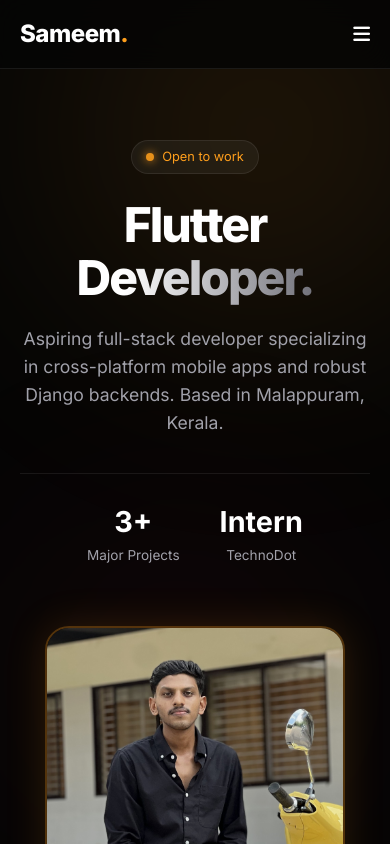
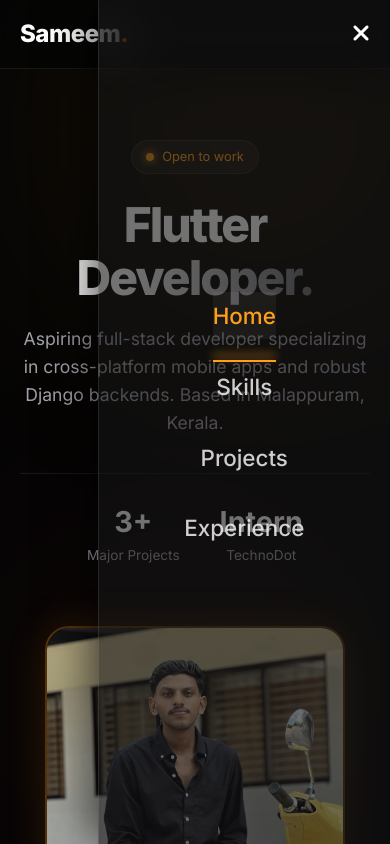
Before and after one commit to Shameem-t/shameem, a plain HTML site: page index.html in a window 390 px wide. Both pictures are taken after a click on the element 361 px from the left and 34 px from the top of the page. Shown: the top 844 px of the page. Drawn offline with nearby package versions, Linux system fonts and the light colour scheme.

Commit message:
Updated code / your message

```diff
--- a/index.html
+++ b/index.html
@@ -13,11 +13,11 @@
     <link rel="preconnect" href="https://fonts.googleapis.com">
     <link rel="preconnect" href="https://fonts.gstatic.com" crossorigin>
     <link href="https://fonts.googleapis.com/css2?family=Inter:wght@300;400;500;600;700;800&display=swap" rel="stylesheet">
+    <link rel="icon" type="image/png" href="fav.png">
+    <!-- FontAwesome Icons -->
+    <link rel="stylesheet" href="https://cdnjs.cloudflare.com/ajax/libs/font-awesome/6.4.0/css/all.min.css">
 
-    <!-- FontAwesome Icons (for UI icons) -->
-    <link rel="stylesheet" href="https://cdnjs.cloudflare.com/ajax/libs/font-awesome/6.4.0/css/all.min.css">
-        <link rel="icon" type="image/png" href="fav.png">
-    <!-- Devicon (for Tech Logos like Flutter, Python, Django) -->
+    <!-- Devicon (Tech Logos) -->
     <link rel="stylesheet" type='text/css' href="https://cdn.jsdelivr.net/gh/devicons/devicon@latest/devicon.min.css" />
 </head>
 <body>
@@ -26,7 +26,7 @@
     <div class="ambient-light-1"></div>
     <div class="ambient-light-2"></div>
 
-    <!-- FIXED HEADER (Navigation) -->
+    <!-- FIXED HEADER -->
     <nav class="fixed-header">
         <div class="nav-container">
             <a href="#" class="logo">Sameem<span class="dot-accent">.</span></a>
@@ -68,7 +68,7 @@
                         <span class="label">Major Projects</span>
                     </div>
                     <div class="stat">
-                        <span class="num">Intern</span>
+                        <span class="num" style="">Intern</span>
                         <span class="label">TechnoDot</span>
                     </div>
                 </div>
@@ -77,9 +77,9 @@
             <!-- Hero Visual (Your Photo) -->
             <div class="hero-visual">
                 <div class="visual-card photo-card">
-                    <!-- Make sure your image is named 'profile.jpg' -->
                     <img src="sammeem.jpeg" alt="Sameem T" class="profile-img">
 
+                    <!-- Floating Badges -->
                 </div>
             </div>
         </section>
@@ -108,7 +108,7 @@
                     <h3>Django</h3>
                 </div>
 
-                <!-- DRF (Using Server Icon) -->
+                <!-- DRF -->
                 <div class="skill-box">
                     <i class="fa-solid fa-server" style="color: #ff9f1c;"></i>
                     <h3>DRF</h3>
@@ -199,7 +199,7 @@
             </div>
         </section>
 
-        <!-- Contact Section / Footer -->
+        <!-- Contact Section -->
         <section id="contact" class="contact-section">
             <div class="contact-container">
 
@@ -258,10 +258,43 @@
 
     </main>
 
-    <!-- Script to Handle Active Navigation State -->
+    <!-- JS: Handles Mobile Menu & Scroll Spy -->
     <script>
+        // --- Mobile Menu Toggle Logic ---
+        const menuIcon = document.querySelector(".mobile-menu-icon");
+        const navLinksWrapper = document.querySelector(".nav-links");
+        const icon = menuIcon.querySelector("i");
+        const links = document.querySelectorAll(".nav-links li a");
+
+        menuIcon.addEventListener("click", () => {
+            // 1. Toggle the active class on the nav menu (Slide in/out)
+            navLinksWrapper.classList.toggle("active");
+
+            // 2. Switch Icon (Hamburger <-> X) & Lock Scroll
+            if (navLinksWrapper.classList.contains("active")) {
+                icon.classList.remove("fa-bars");
+                icon.classList.add("fa-xmark");
+                document.body.style.overflow = "hidden"; // Prevent background scrolling
+            } else {
+                icon.classList.add("fa-bars");
+                icon.classList.remove("fa-xmark");
+                document.body.style.overflow = "auto";
+            }
+        });
+
+        // 3. Close menu when clicking a link
+        links.forEach(link => {
+            link.addEventListener("click", () => {
+                navLinksWrapper.classList.remove("active");
+                icon.classList.add("fa-bars");
+                icon.classList.remove("fa-xmark");
+                document.body.style.overflow = "auto";
+            });
+        });
+
+        // --- Scroll Spy (Highlight Active Link) ---
         const sections = document.querySelectorAll("section");
-        const navLi = document.querySelectorAll(".nav-links li a");
+        const navItems = document.querySelectorAll(".nav-links li a");
 
         window.onscroll = () => {
             var current = "";
@@ -272,7 +305,7 @@
                 }
             });
 
-            navLi.forEach((a) => {
+            navItems.forEach((a) => {
                 a.classList.remove("active");
                 if (a.getAttribute('href').includes(current) && current !== "") {
                      a.classList.add("active");
--- a/style.css
+++ b/style.css
@@ -3,7 +3,7 @@
     --bg-dark: #050505;
     --card-bg: #121212;
     --border-color: rgba(255, 255, 255, 0.08);
-    --primary: #ff9f1c; /* Warm Orange/Yellow Glow matching the scooter */
+    --primary: #ff9f1c; /* Warm Orange Glow matching the scooter */
     --text-main: #ffffff;
     --text-muted: #a1a1aa;
     --font-main: 'Inter', sans-serif;
@@ -31,7 +31,7 @@ body {
     left: -10%;
     width: 600px;
     height: 600px;
-    background: radial-gradient(circle, rgba(255, 159, 28, 0.15) 0%, transparent 70%);
+    background: radial-gradient(circle, rgba(255, 159, 28, 0.12) 0%, transparent 70%);
     z-index: -1;
     filter: blur(100px);
     pointer-events: none;
@@ -61,6 +61,7 @@ body {
     border-bottom: 1px solid var(--border-color);
     z-index: 1000;
     padding: 15px 0;
+    transition: 0.3s;
 }
 
 .nav-container {
@@ -204,7 +205,7 @@ h1 {
 .stat .num { font-size: 1.8rem; font-weight: 700; color: white; }
 .stat .label { font-size: 0.85rem; color: var(--text-muted); }
 
-/* --- Hero Visual (Photo Card) --- */
+/* Hero Visual (Photo Card) */
 .hero-visual { position: relative; }
 
 .visual-card {
@@ -215,13 +216,12 @@ h1 {
     transition: 0.3s ease;
 }
 
-/* Specific styling for the Photo Card */
 .photo-card {
     padding: 0;
     overflow: hidden;
     background: transparent;
-    border: 2px solid rgba(255, 159, 28, 0.3); /* Subtle Orange Border */
-    box-shadow: 0 0 40px rgba(255, 159, 28, 0.15); /* Orange Glow */
+    border: 2px solid rgba(255, 159, 28, 0.3);
+    box-shadow: 0 0 40px rgba(255, 159, 28, 0.15);
 }
 
 .profile-img {
@@ -243,7 +243,6 @@ h1 {
     border-color: var(--primary);
 }
 
-/* Floating Badges */
 .floating-badge {
     position: absolute;
     padding: 10px 18px;
@@ -524,26 +523,82 @@ h1 {
         text-align: center;
         padding-top: 40px;
     }
-
     .hero-text { margin-bottom: 60px; }
     .hero-stats { justify-content: center; }
-
     .visual-card { width: 300px; height: 380px; margin: 0 auto; }
-
     .contact-container { grid-template-columns: 1fr; gap: 50px; }
-
     h1 { font-size: 3.5rem; }
     .contact-info h2 { font-size: 2.5rem; }
 }
 
 @media (max-width: 768px) {
-    .nav-links, .btn-cv { display: none; }
-    .mobile-menu-icon { display: block; }
+    /* Adjust Header */
+    .fixed-header { padding: 15px 0; }
+    .btn-cv { display: none; }
 
+    /* Mobile Menu Icon (Z-index ensures it sits ON TOP of the glass) */
+    .mobile-menu-icon {
+        display: block;
+        font-size: 1.5rem;
+        color: white;
+        cursor: pointer;
+        z-index: 1001;
+        position: relative;
+    }
+
+    /* --- SIDEBAR GLASS MENU --- */
+    .nav-links {
+        position: fixed;
+        top: 0;
+        right: 0; /* Anchor to the RIGHT side */
+        left: auto; /* Ignore left alignment */
+
+        /* Sidebar Width Configuration */
+        width: 75%;
+        max-width: 320px; /* Don't get too wide on tablets */
+        height: 100vh;
+
+        /* GLASS EFFECT */
+        background: rgba(20, 20, 20, 0.6); /* Semi-transparent dark bg */
+        backdrop-filter: blur(25px);      /* The Blur Magic */
+        -webkit-backdrop-filter: blur(25px); /* Safari support */
+        border-left: 1px solid rgba(255, 255, 255, 0.1); /* Glass Edge */
+        box-shadow: -10px 0 40px rgba(0,0,0,0.6); /* Shadow to separate from content */
+
+        /* Layout */
+        flex-direction: column;
+        justify-content: center;
+        align-items: center;
+        gap: 35px;
+
+        /* Animation: Slide from Right */
+        transform: translateX(100%); /* Hidden (pushed to right) */
+        transition: transform 0.4s cubic-bezier(0.175, 0.885, 0.32, 1.275); /* Smooth bounce effect */
+        z-index: 1000;
+    }
+
+    /* Active State: Slide In */
+    .nav-links.active {
+        transform: translateX(0); /* Visible */
+    }
+
+    .nav-links a {
+        font-size: 1.4rem;
+        font-weight: 500;
+        color: rgba(255, 255, 255, 0.8);
+        width: 100%;
+        text-align: center;
+    }
+
+    .nav-links a:hover, .nav-links a.active {
+        color: var(--primary);
+        background: rgba(255, 255, 255, 0.05); /* Highlight active link area */
+        padding: 10px 0;
+    }
+
+    /* Other Mobile Adjustments */
     .skills-grid { grid-template-columns: repeat(2, 1fr); }
-
     h1 { font-size: 3rem; }
-
     .project-card { height: auto; }
     .p-icon { display: none; }
 }
```
